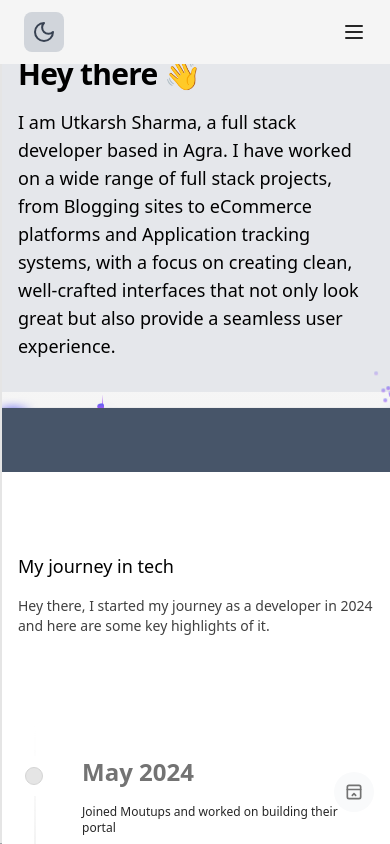
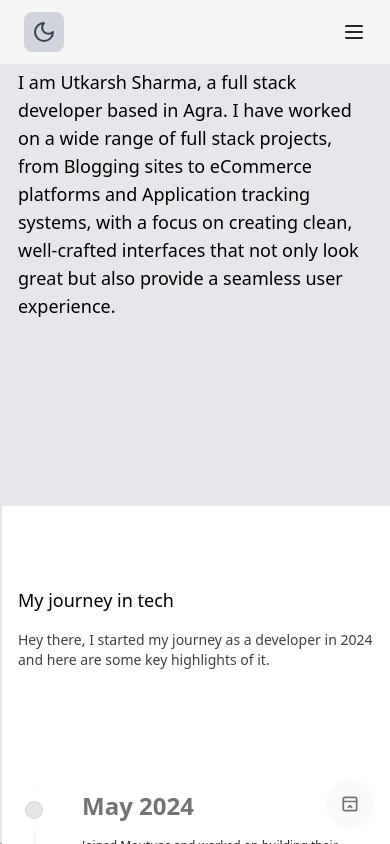
Before and after one commit to utkarshsharma7/portfolio, a Next.js app: page / in a window 390 px wide. Built offline with nearby package versions, Linux system fonts and the light colour scheme.

Commit message:
scroll issue fix

```diff
--- a/next.config.js
+++ b/next.config.js
@@ -1,7 +1,7 @@
 /** @type {import('next').NextConfig} */
 const nextConfig = {
   images: {
-    domains: ["assets.aceternity.com"], // Add the domain here
+    domains: ["assets.aceternity.com"],
   },
 };
 
--- a/src/app/globals.css
+++ b/src/app/globals.css
@@ -5,3 +5,7 @@
 html {
   scroll-behavior: smooth;
 }
+
+/* .something {
+  @apply text-lg;
+} */
--- a/src/app/page.tsx
+++ b/src/app/page.tsx
@@ -32,7 +32,7 @@ export default function Home() {
           <SignupFormDemo />
         </div>
       </div>
-      <div className="fixed bottom-28 right-4 md:top-5 md:left-1/2 md:-translate-x-1/2 z-50">
+      <div className="fixed right-4 md:top-5 md:left-1/2 md:-translate-x-1/2 z-50">
         <FloatingDockDemo />
       </div>
     </div>
--- a/src/components/experience.tsx
+++ b/src/components/experience.tsx
@@ -97,7 +97,7 @@ export function TimelineDemo() {
     },
   ];
   return (
-    <div id="experience" className="w-full my-10">
+    <div id="experience" className="w-full">
       <Timeline data={data} />
     </div>
   );
--- a/src/components/profile.tsx
+++ b/src/components/profile.tsx
@@ -1,5 +1,5 @@
 import React from "react";
-import { BackgroundBeamsWithCollision } from "@/components/ui/background-beams-with-collision";
+// import { BackgroundBeamsWithCollision } from "@/components/ui/background-beams-with-collision";
 import Image from "next/image";
 import { useTheme } from "@/context/ThemeContext";
 // import { Moon, Sun } from "lucide-react";
@@ -8,9 +8,7 @@ export default function BackgroundBeamsWithCollisionDemo() {
   const { theme, toggleTheme } = useTheme();
 
   return (
-    <div id="profile" className="h-auto py-6 md:py-10">
-      <BackgroundBeamsWithCollision>
-        <div className="flex flex-col md:flex-row w-full items-center justify-between bg-gray-200 dark:bg-gray-800 transition-colors p-4 md:p-0">
+    <div className="flex flex-col h-[60%] md:flex-row w-full items-center justify-between bg-gray-200 dark:bg-gray-800 transition-colors p-4 md:p-0">
       {/* Mobile Theme Toggle */}
 
       {/* Content Section */}
@@ -20,34 +18,26 @@ export default function BackgroundBeamsWithCollisionDemo() {
         </h2>
         <div className="py-4">
           <p className="text-lg md:text-xl font-medium">
-                I am Utkarsh Sharma, a full stack developer based in Agra. I
-                have worked on a wide range of full stack projects, from
-                Blogging sites to eCommerce platforms and Application tracking
-                systems, with a focus on creating clean, well-crafted interfaces
-                that not only look great but also provide a seamless user
-                experience.
+            I am Utkarsh Sharma, a full stack developer based in Agra. I have
+            worked on a wide range of full stack projects, from Blogging sites
+            to eCommerce platforms and Application tracking systems, with a
+            focus on creating clean, well-crafted interfaces that not only look
+            great but also provide a seamless user experience.
           </p>
         </div>
       </div>
 
       {/* Desktop SVG Section - Hidden on Mobile */}
-          <div className="hidden lg:scale-75 xl:scale-100 laptop:mt-10 2xl:mt-72 xl:translate-y-4 laptop-lg:translate-y-0 laptop:-translate-y-28 lg:block relative w-1/3 h-lvh laptop-2xl:-translate-y-5  desktop:-translate-y-20 desktop-lg:translate-y-10 desktop-xl:scale-110 desktop-xl:translate-y-56">
+      {/* <div className="hidden lg:scale-75 xl:scale-100 laptop:mt-10 2xl:mt-72 xl:translate-y-4 laptop-lg:translate-y-0 laptop:-translate-y-28 lg:block relative w-1/3 h-lvh laptop-2xl:-translate-y-5  desktop:-translate-y-20 desktop-lg:translate-y-10 desktop-xl:scale-110 desktop-xl:translate-y-56">
           <div className="absolute top-10 z-50" onClick={toggleTheme}>
             <Image src="/bulb/setup.svg" alt="" width={420} height={550} />
           </div>
           {theme === "dark" && (
             <div className="absolute lg:top-[100px] laptop-md:scale-[0.95] laptop-md:translate-y-6 laptop-md:translate-x-1 laptop-lg:scale-100 laptop-lg:translate-x-4 laptop-lg:translate-y-9 lg:left-1">
-                <Image
-                  src="/bulb/beam.svg"
-                  alt="beam"
-                  width={380}
-                  height={350}
-                />
+              <Image src="/bulb/beam.svg" alt="beam" width={380} height={350} />
             </div>
           )}
-          </div>
-        </div>
-      </BackgroundBeamsWithCollision>
+        </div> */}
     </div>
   );
 }
--- a/src/components/socials.tsx
+++ b/src/components/socials.tsx
@@ -51,10 +51,7 @@ export function FloatingDockDemo() {
   ];
   return (
     <div className="flex items-center justify-center w-full">
-      <FloatingDock
-        mobileClassName="translate-y-20" // only for demo, remove for production
-        items={links}
-      />
+      <FloatingDock mobileClassName="-translate-y-16" items={links} />
     </div>
   );
 }
--- a/src/components/ui/floating-dock.tsx
+++ b/src/components/ui/floating-dock.tsx
@@ -70,9 +70,9 @@ const FloatingDockMobile = ({
                 <Link
                   href={item.href}
                   key={item.title}
-                  className="h-10 w-10 rounded-full bg-gray-50 dark:bg-neutral-900 flex items-center justify-center"
+                  className="h-12 w-12 rounded-full bg-gray-50 dark:bg-neutral-900 flex items-center justify-center"
                 >
-                  <div className="h-4 w-4">{item.icon}</div>
+                  <div className="h-8 w-8">{item.icon}</div>
                 </Link>
               </motion.div>
             ))}
@@ -81,7 +81,7 @@ const FloatingDockMobile = ({
       </AnimatePresence>
       <button
         onClick={() => setOpen(!open)}
-        className="h-10 w-10 rounded-full bg-gray-50 dark:bg-neutral-800 flex items-center justify-center"
+        className="h-12 w-12 rounded-full bg-gray-50 dark:bg-neutral-800 flex items-center justify-center"
       >
         <IconLayoutNavbarCollapse className="h-5 w-5 text-neutral-500 dark:text-neutral-400" />
       </button>
```
Lines whose indentation alone changed are shown as unchanged.
